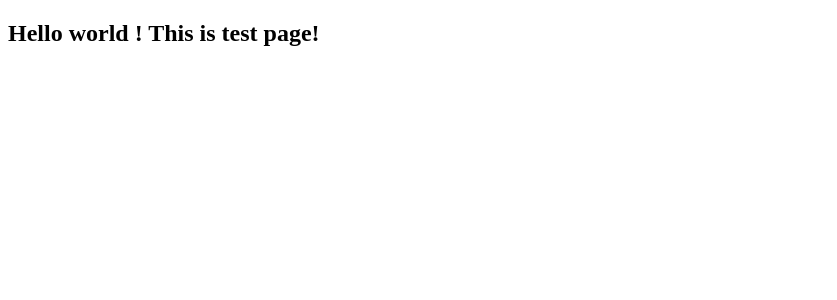
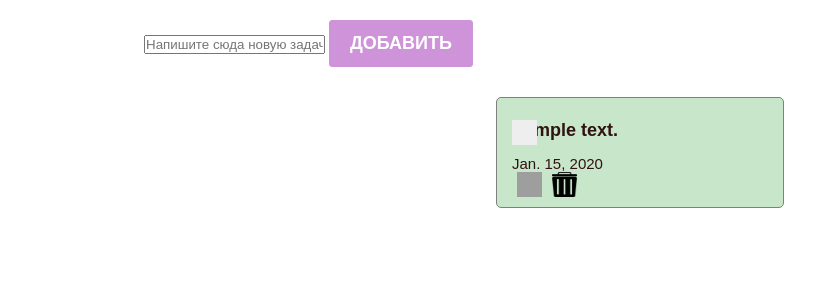
Before and after one commit to MederbekDragon/todopython, a Django app: page /test/ in a window 1280 px wide. Shown: the top 300 px of the page, without its empty margins (0-837 px from the left). Run offline with Django 3.2, Linux system fonts and the light colour scheme; tables that the repository leaves empty hold one stand-in row (values such as "Sample post"); grey boxes are pictures that could not be loaded.

Commit message:
better code

```diff
--- a/main/templates/test.html
+++ b/main/templates/test.html
@@ -1,12 +1,46 @@
+{% load static %}
 <!DOCTYPE html>
 <html lang="en">
+
 <head>
     <meta charset="UTF-8">
     <meta http-equiv="X-UA-Compatible" content="IE=edge">
     <meta name="viewport" content="width=device-width, initial-scale=1.0">
-    <title>Document</title>
+    <title>To Do</title>
+    <!-- <link rel="stylesheet" href="./styles/index.css"> -->
+    <link rel="stylesheet" href="{%static 'styles/index.css'%}">
+    <!-- <link rel="stylesheet" href="./styles/checkbox.css"> -->
+    <link rel="stylesheet" href="{% static 'styles/checkbox.css' %}">
+
 </head>
+
 <body>
-    <h2>Hello world ! This is test page!</h2>
-</body>
+    <section>
+        <div class="create_container">
+            <input class="create_input" type="text" placeholder="Напишите сюда новую задачу" />
+            <button class="create_button">Добавить</button>
+        </div>
+        <div class="todo_container">
+
+            {% for todo in todo_list %}
+            <div class="todo_item">
+                <div class="todo_item_header">
+                    <label class="checkbox_container">
+                        <input type="checkbox" />
+                        <span class="checkmark"></span>
+                    </label>
+                    <h4>{{ todo.text }}</h4>
+                </div>
+                <div class="todo_item_footer">
+                    <p>{{ todo.created_at }}</p>
+                    <div class="action_buttons">
+                        <img src="./icons/unmarked.png" />
+                        <img src="./icons/delete.png" />
+                    </div>
+                </div>
+            </div>
+            {% endfor %}
+        </div>
+    </section>
+
 </html>
--- a/main/views.py
+++ b/main/views.py
@@ -1,10 +1,12 @@
 from django.shortcuts import render, HttpResponse
+from .models import ToDo
 
 def homepage(request):
     return render(request, "index.html")
 
 def test(request):
-    return render(request, "test.html")
+    todo_list = ToDo.objects.all()
+    return render(request, "test.html", {"todo_list": todo_list})
 
 def second(request):
     return HttpResponse("Test 2 page")
```
